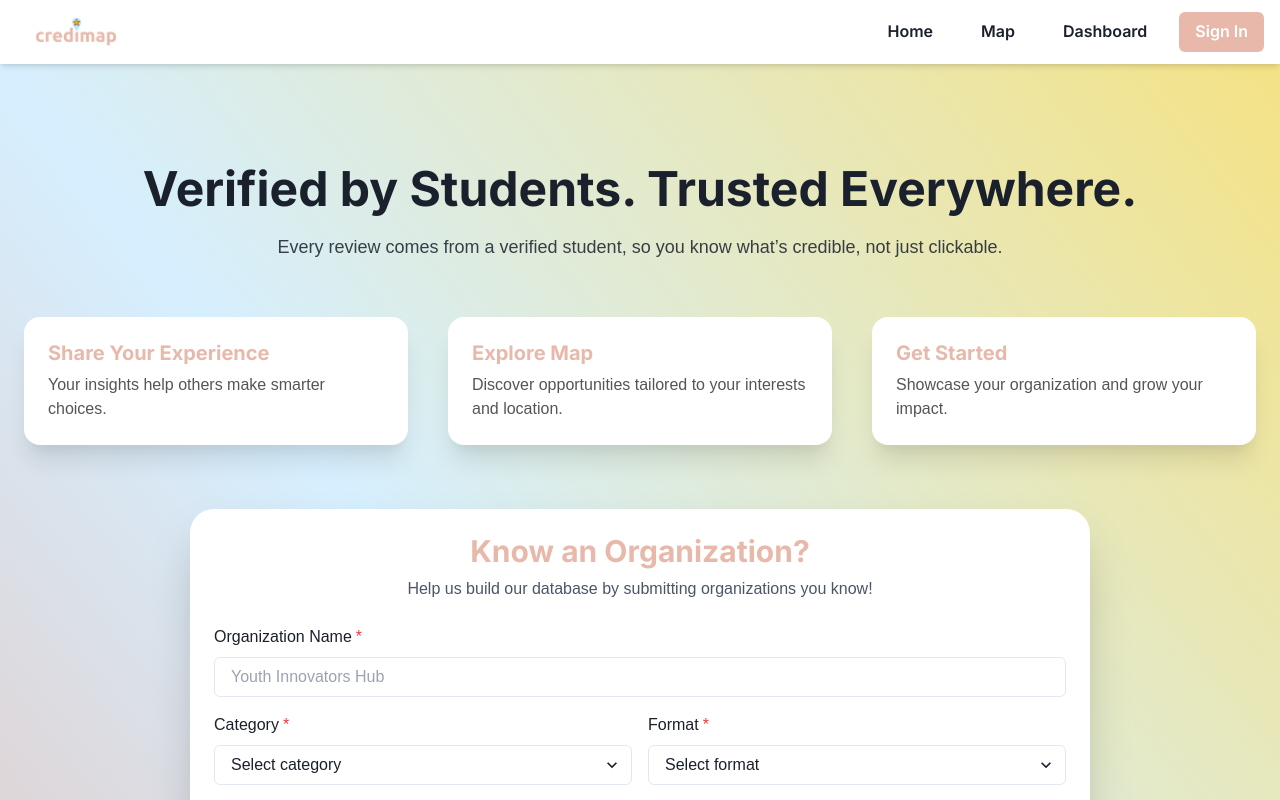
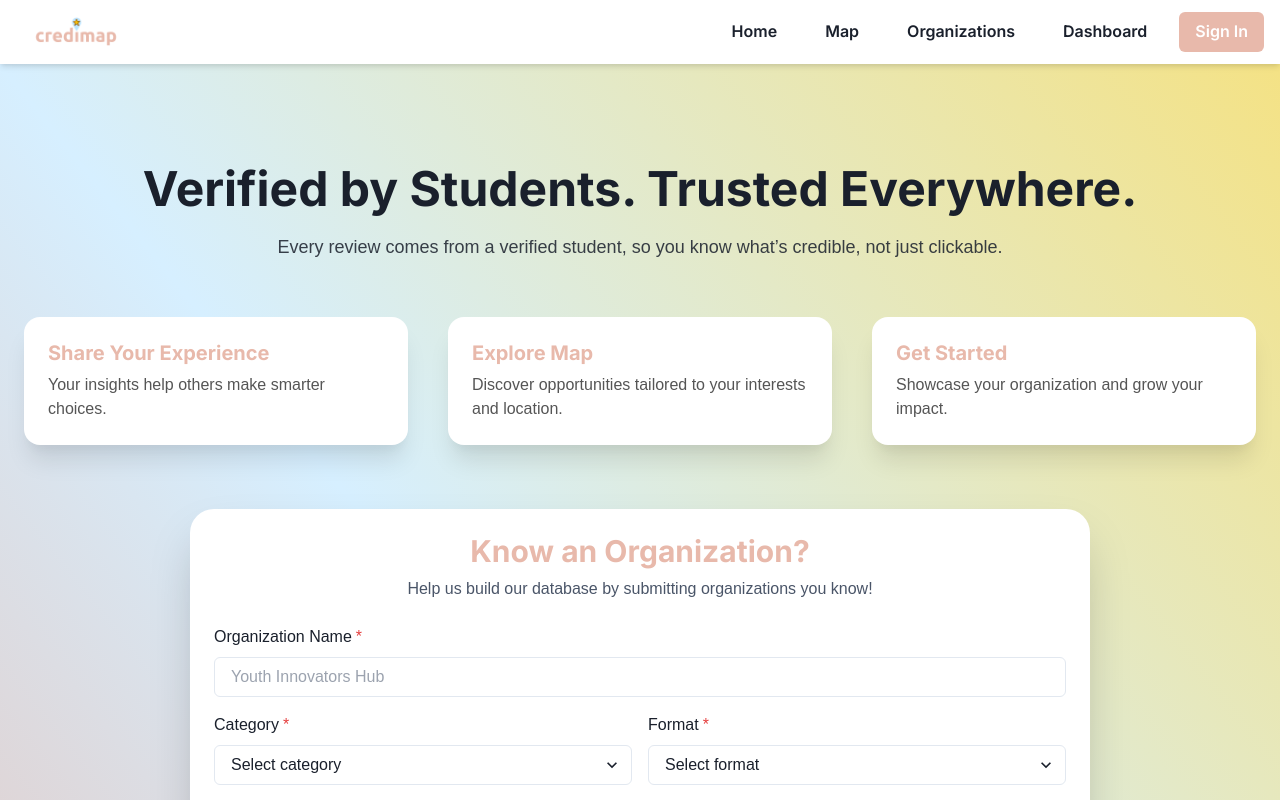
Before and after one commit to aroralakshita/credimap, a React (Create React App) app in the folder client/: page / in a window 1280 px wide. Shown: the top 800 px of the page. Built offline with nearby package versions, Linux system fonts and the light colour scheme.

Commit message:
add org list tab

```diff
--- a/client/src/components/Navbar.js
+++ b/client/src/components/Navbar.js
@@ -50,6 +50,7 @@ export default function Navbar() {
         <HStack spacing={4} display={{ base: "none", md: "flex" }}>
           <Link to="/"><Button variant="ghost">Home</Button></Link>
           <Link to="/orgmap"><Button variant="ghost">Map</Button></Link>
+          <Link to="/orglist"><Button variant="ghost">Organizations</Button></Link>
           <Button variant="ghost" onClick={handleDashboardClick}>Dashboard</Button>
 
           {user ? (
@@ -83,6 +84,7 @@ export default function Navbar() {
     {[
       { label: "Home", path: "/" },
       { label: "Map", path: "/orgmap" },
+      { label: "Organizations", path: "/orglist" },
     ].map((item) => (
       <Box key={item.label}>
         <Link to={item.path} onClick={onClose}>
```
